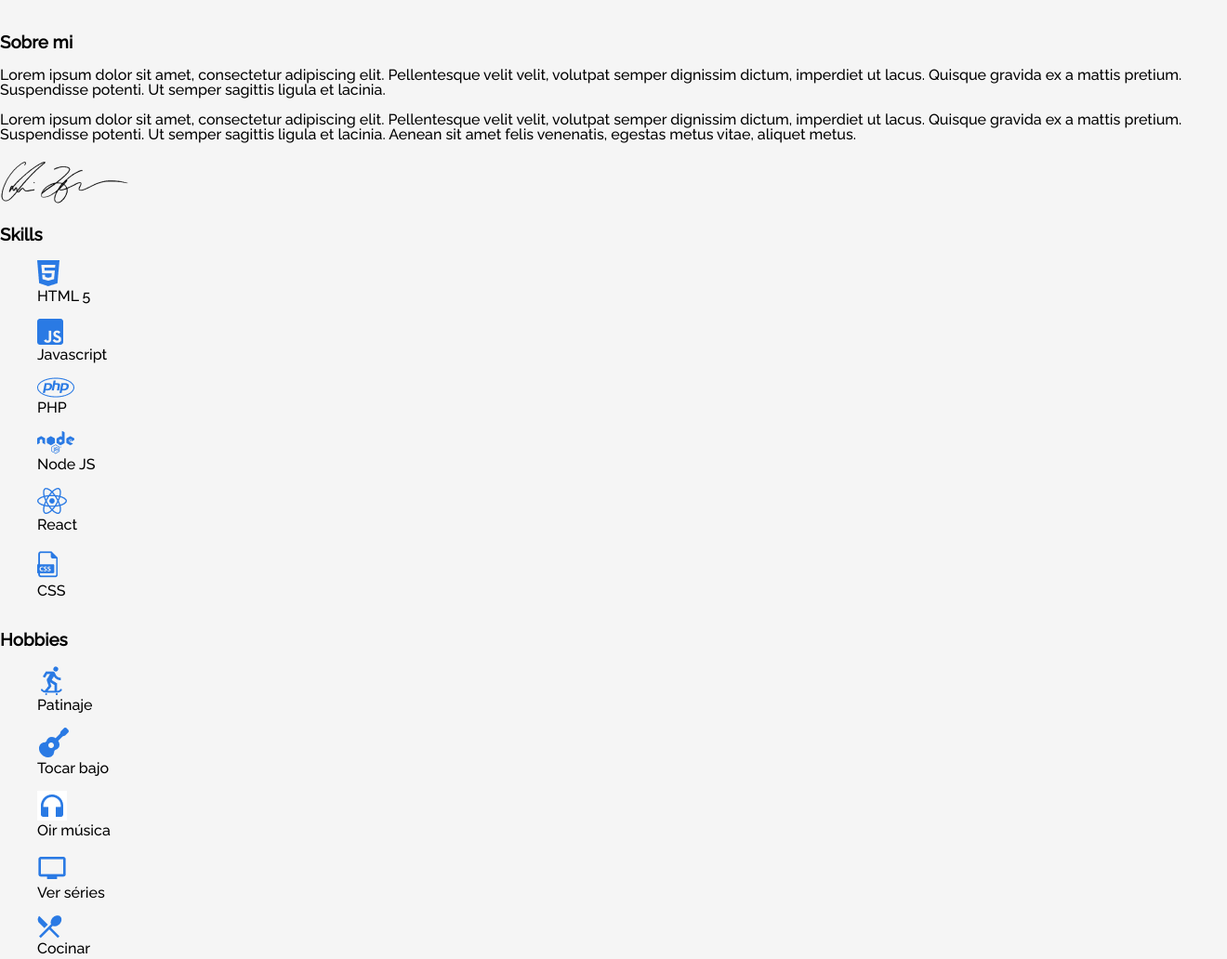
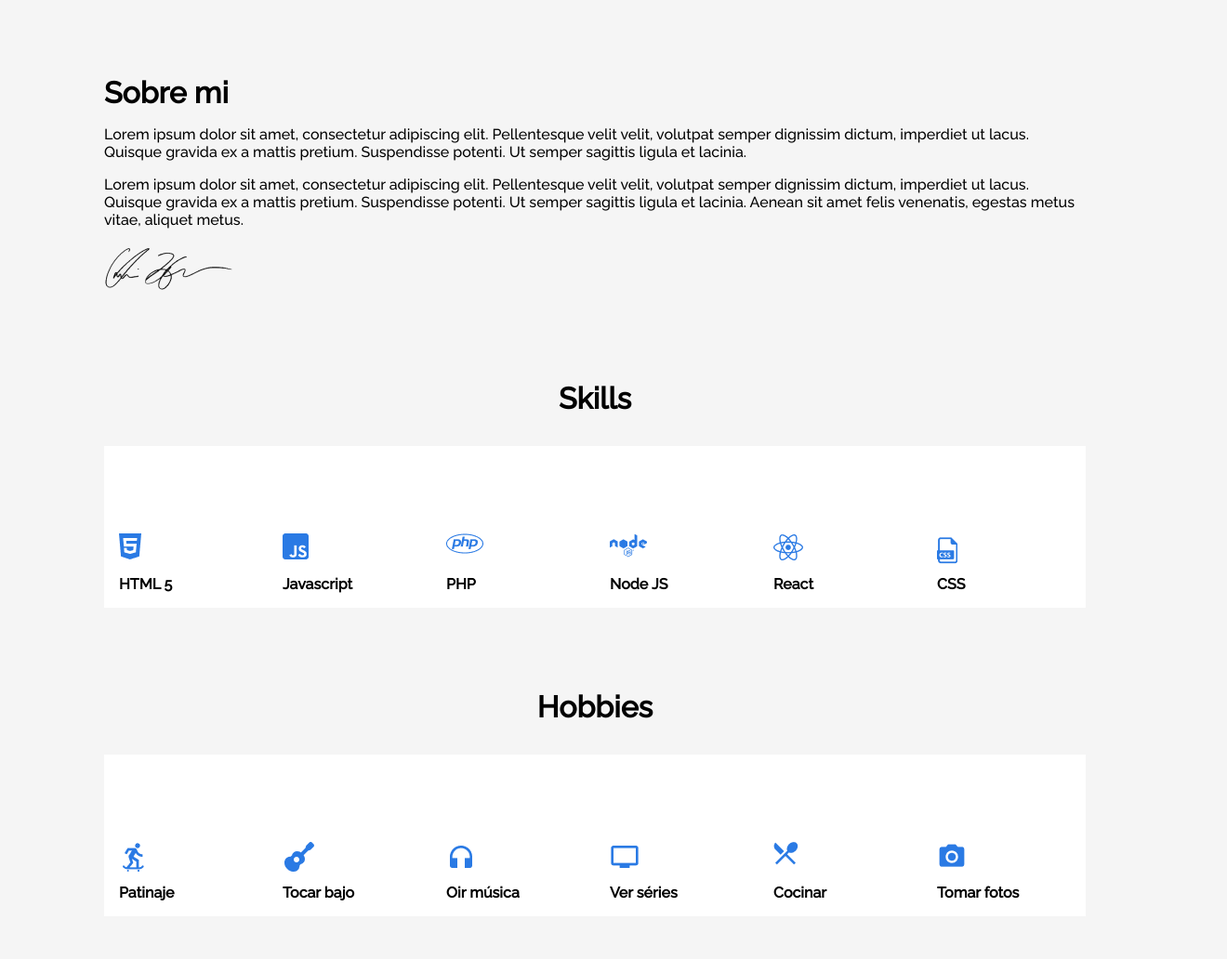
Before and after one commit to costillap/challengeoneportafolio4, a plain HTML site: page index.html in a window 1280 px wide. Shown: the part 520-1552 px from the top of the page at 93% size, 1320 px wide, since content can reach past the window. Drawn offline with Linux system fonts and the light colour scheme.

Commit message:
seccion skills-hobbies

```diff
--- a/style.css
+++ b/style.css
@@ -26,6 +26,8 @@ body {
 }
 ol, ul,li {
     list-style: none;
+    padding: 0px;
+    margin: 0px;
 }
 a{
     text-decoration: none;
@@ -147,16 +149,128 @@ https://en.bem.info/methodology/quick-start/*/
 
 /*Sección About*/
 
-section.about{
-
+.about{
+display: flex;
+flex-direction: row;
 }
-
+.about__container{
+    display: flex;
+    flex-direction: column;
+    margin: 64px 152px;
+}
+.about__title{
+    font-family: 'Raleway';
+    font-style: normal;
+    font-weight: 700;
+    font-size: 32px;
+    line-height: 38px;
+    margin: 0px;
+}
+.about__paragraph{
+    font-family: 'Raleway';
+    font-style: normal;
+    font-weight: 400;
+    font-size: 16px;
+    line-height: 19px;
+    margin: 16px 0px 0px 0px;
+}
+.about__container img{
+    width: 140px;
+    height: 52px;
+    margin: 16px 0px 0px 0px;
+}
+/*Section skills*/
+.skills{
+    display: flex;
+    flex-direction: column;
+    align-items: center;
+    padding: 0px 152px;
+    margin-bottom: 56px;
+}
+.skills__title{
+    font-family: 'Raleway';
+    font-style: normal;
+    font-weight: 700;
+    font-size: 32px;
+    line-height: 38px;
+}
+.skills__line{
+    display: flex;
+    width: 100%;
+    flex-direction: row;
+    justify-content: space-between;
+}
+.skills__box{
+    display: flex;
+    flex-direction: column;
+    justify-content: flex-end;
+    align-items: flex-start;
+    gap: 8px;
+    width: 176px;
+    height: 174px;
+    background: #FFFFFF;
+}
+.skills__box ul{
+    padding: 16px;
+}
+.skills__img{
+    width: 28px;
+    height: 37px;
+}
+.skills__name{
+    font-family: 'Raleway';
+    font-style: normal;
+    font-weight: 700;
+    font-size: 16px;
+    line-height: 19px;
+    margin-top: 8px;
+}
 /*Sección Hobbies*/
-
-section.hobbies{
-
+.hobbies{
+    display: flex;
+    flex-direction: column;
+    align-items: center;
+    padding: 0px 152px;
+    margin-bottom: 56px;
 }
-
+.hobbies__title{
+    font-family: 'Raleway';
+    font-style: normal;
+    font-weight: 700;
+    font-size: 32px;
+    line-height: 38px;
+}
+.hobbies__line{
+    display: flex;
+    width: 100%;
+    flex-direction: row;
+    justify-content: space-between;
+}
+.hobbies__box{
+    display: flex;
+    flex-direction: column;
+    justify-content: flex-end;
+    align-items: flex-start;
+    gap: 8px;
+    width: 176px;
+    height: 174px;
+    background: #FFFFFF;
+}
+.hobbies__box ul{
+    padding: 16px;
+}
+.hobbies__img{
+    width: 28px;
+    height: 37px;
+}
+.hobbies__name{
+    font-family: 'Raleway';
+    font-style: normal;
+    font-weight: 700;
+    font-size: 16px;
+    line-height: 19px;
+    margin-top: 8px;
+}
 /* Experiencia Académica*/
 
 section.academic{
```
